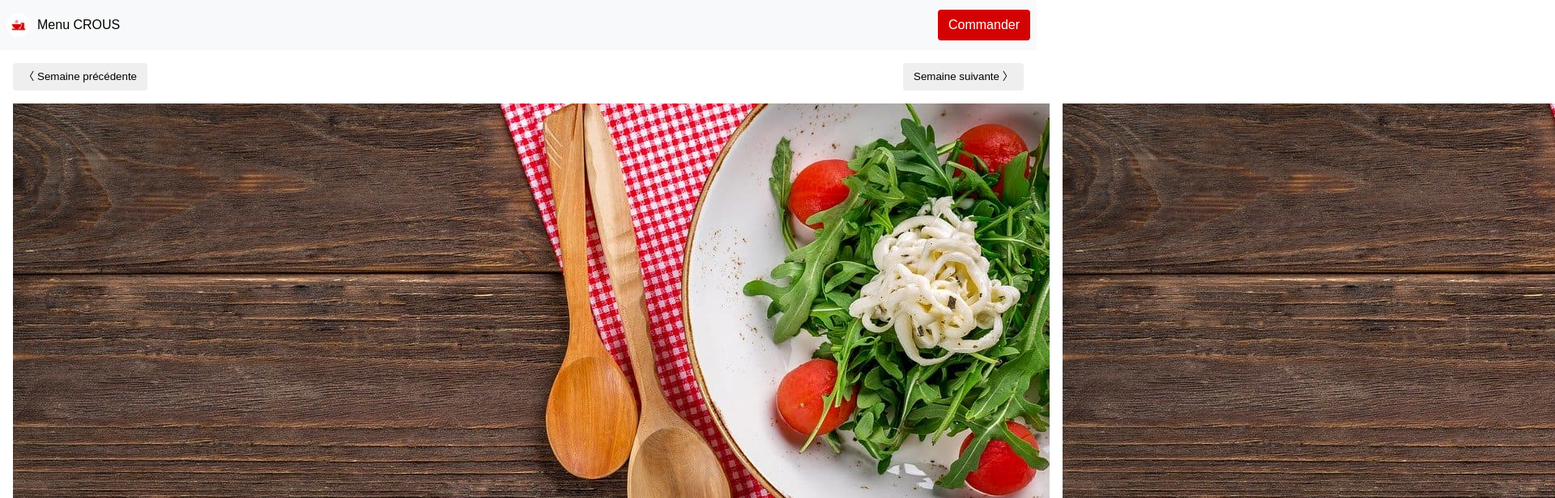
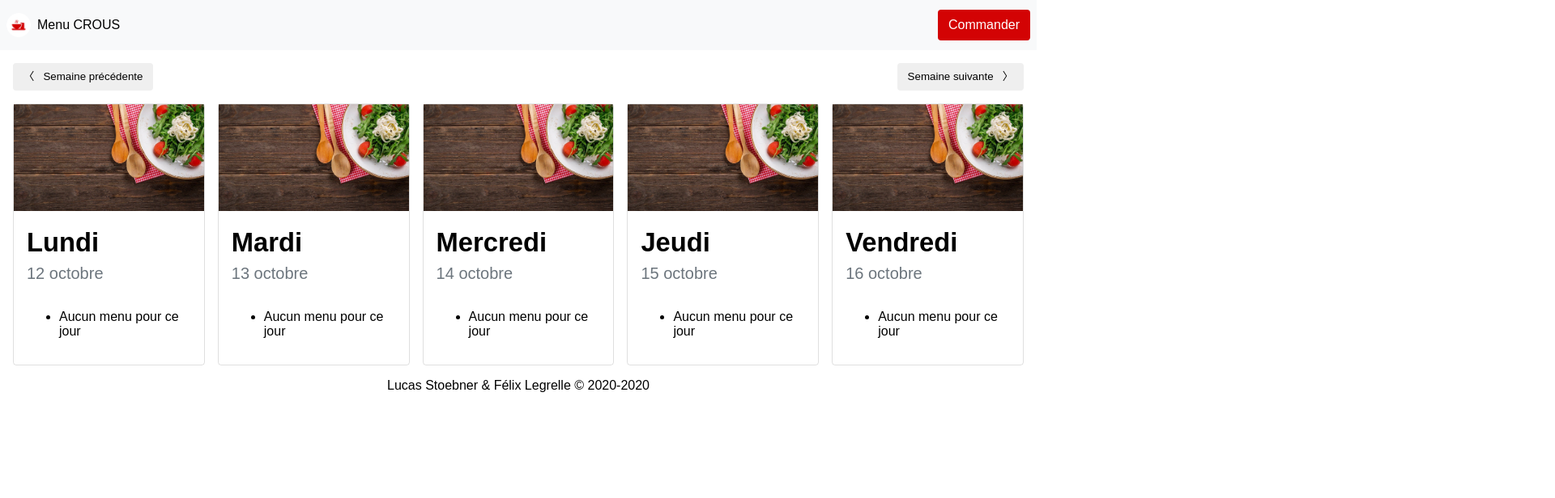
Before and after one commit to Les-Cop1/crous-menu, a React (Create React App) app: page / in a window 1280 px wide. Shown: the top 616 px of the page at 81% size, 1920 px wide, since content can reach past the window. Built offline with nearby package versions, Linux system fonts and the light colour scheme; no server answers.

Commit message:
:lipstick: Change UI

```diff
--- a/public/index.html
+++ b/public/index.html
@@ -2,14 +2,15 @@
 <html lang="fr">
   <head>
     <meta charset="utf-8" />
-    <link rel="icon" href="%PUBLIC_URL%/icon.png" />
+    <link rel="icon" href="%PUBLIC_URL%/favicon.png">
+    <link rel="shortcut icon" href="%PUBLIC_URL%/favicon.png" />
+    <link rel="apple-touch-icon" href="%PUBLIC_URL%/icon.png">
     <meta name="viewport" content="width=device-width, initial-scale=1" />
     <meta name="theme-color" content="#000000" />
     <meta
       name="description"
       content="Menu CROUS"
     />
-    <link rel="apple-touch-icon" href="%PUBLIC_URL%/icon.png" />
     <link rel="manifest" href="%PUBLIC_URL%/manifest.json" />
     <title>Menu CROUS</title>
   </head>
--- a/src/assets/styles/index.css
+++ b/src/assets/styles/index.css
@@ -29,7 +29,7 @@ footer {
 .brand {
     display: flex;
     align-items: center;
-    margin-right: 1rem!important;
+    margin-right: 1rem !important;
 }
 
 .brand > img {
@@ -75,12 +75,45 @@ button {
     display: grid;
     grid-gap: 1rem;
     width: 100%;
-    grid-template-columns: 1fr 1fr 1fr 1fr 1fr;
+    grid-template-columns: repeat(auto-fit, minmax(220px, 1fr));
+
 }
 
 .menu {
+    border: 1px solid rgba(0, 0, 0, .125);
+    border-radius: 0.25rem;
+}
 
+.menu-body {
+    flex: 1 1 auto;
+    padding: 1rem;
 }
+
+.menu-body h2 {
+    font-size: calc(1.325rem + .9vw);
+    margin-bottom: 0.5rem;
+    margin-top: 0;
+    text-transform: capitalize
+}
+
+.menu-body h5 {
+    color: #6c757d;
+    font-size: 1.25rem;
+    margin-top: 0;
+    font-weight: lighter;
+}
+
 .menu-image {
     aspect-ratio: 16/9;
 }
+
+.text-capitalize-first:first-letter {
+    text-transform: uppercase;
+}
+
+.menu-image img {
+    object-fit: cover;
+    width: 100%;
+    max-height: 100%;
+    height: 400px;
+}
--- a/src/components/Menu.js
+++ b/src/components/Menu.js
@@ -35,12 +35,12 @@ const Menu = () => {
                 )
                 const { data } = response
 
-                if (data.length > 0)
+                if (data.length > 0) {
                     currentMenus.push({
                         day: timestamp,
                         meal: data[0].plat.libelle.split(", "),
                     })
-                else {
+                } else {
                     currentMenus.push({
                         day: timestamp,
                         meal: ["Aucun menu pour ce jour"],
@@ -80,11 +80,11 @@ const Menu = () => {
         <div className="container">
             <div className="weeks">
                 <button type="button" onClick={previousWeek}>
-                    &#12296; Semaine précédente
+                    &#12296; &nbsp; Semaine précédente
                 </button>
 
                 <button type="button" onClick={nextWeek}>
-                    Semaine suivante &#12297;
+                    Semaine suivante &nbsp; &#12297;
                 </button>
             </div>
             <div className="menus">
```
Also changed, not shown: .eslintrc.js.
